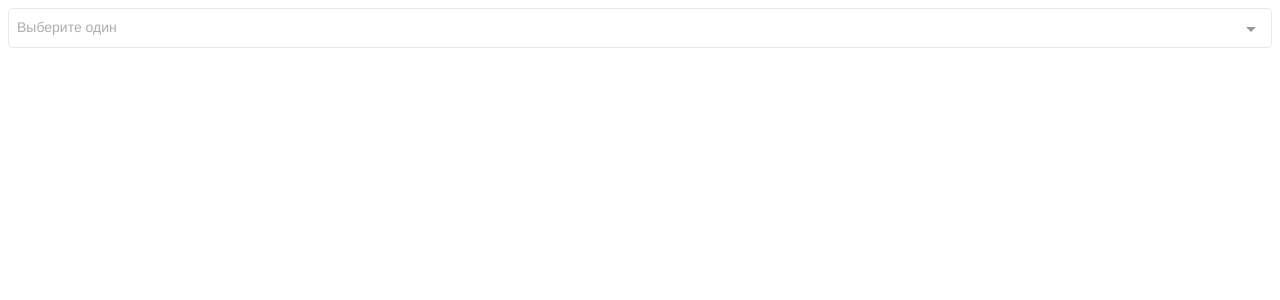
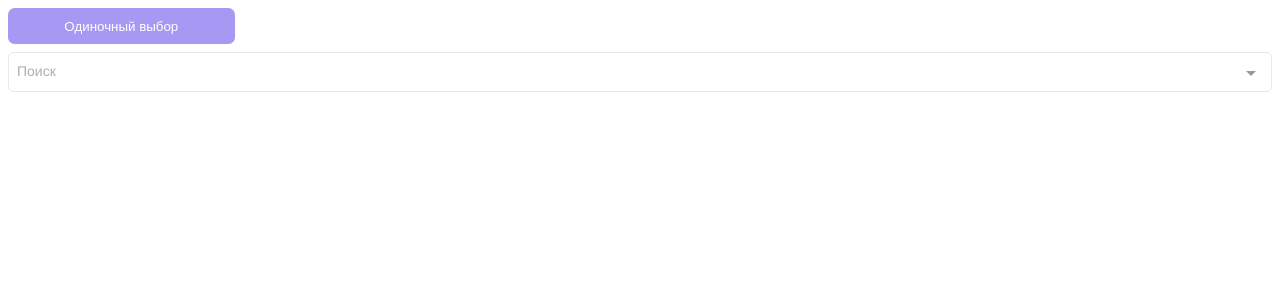
Before and after one commit to danielgreen229/habr-api-vue, a Vue app: page /#/ in a window 1280 px wide. Shown: the top 300 px of the page. Built offline with nearby package versions, Linux system fonts and the light colour scheme; no server answers.

Commit message:
mutipleselect-button

```diff
--- a/src/components/search.vue
+++ b/src/components/search.vue
@@ -1,5 +1,8 @@
 <template>
   	<div class="searcher">
+  		<div class="change-multiselect-button__container">
+  			<button class="change-multiselect__button" @click="multipleSelect = !multipleSelect">{{textSelectButton}}</button>
+  		</div>
 		<multiselect
 		 	v-model="value"
 		 	:options="options"
@@ -12,7 +15,8 @@
 		  	:clear-on-select="true"
 		  	:close-on-select="true"
 		  	:options-limit="300"
-		  	:limit="3"
+		  	:limit="10"
+		  	:limit-text="limitText"
 		 	track-by="alias"
 		 	:max-height="220"
 		  	:show-no-results="true"
@@ -21,6 +25,7 @@
 		  	selectLabel=""
 		  	:multiple="true"
 		  	@select="selectOption(value)"
+		  	noOptions="Начните поиск"
 		>
 	  		<template slot="option" slot-scope="props">
 	  			<searchOption :option="props.option"/>
@@ -52,17 +57,34 @@ export default {
        	value: null,
         options: [],
         isLoading: false,
-        error: ''
+        error: '',
+        multipleSelect: true,
       }
+  	},
+  	computed: {
+  		textSelectButton () {
+  			return !this.multipleSelect ? 'Множественный выбор' : 'Одиночный выбор'
+  		},
   	},
   	watch: {
     	error () {
     		setTimeout (() => {
 	   			this.error = ''
 	   		}, 3000)
+    	},
+    	multipleSelect () {
+    		this.value = null
+    	},
+    	options () {
+    		if(this.options === null || this.options.length == 0) {
+    			this.asyncFind('aaa')
+    		}
     	}
 	},
   	methods: {
+  		limitText (count) {
+	      return `и ${count} других пользователей`
+	    },
   		nameWithLang ({ name, alias }) {
 	      	return  alias ? '@' + alias : name
 	    },
@@ -78,7 +100,7 @@ export default {
 	      }
 	    },
 	    selectOption (value) {
-	    	if(this.value != null && this.value.length > 0) {
+	    	if(this.value != null && this.value.length > 0 && !this.multipleSelect) {
 	    		this.value[0] = this.value[1]
 	    		this.value.pop()
 	    	}
@@ -90,6 +112,21 @@ export default {
 }
 </script>
 <style scoped>
+.change-multiselect-button__container {
+	display: flex;
+	justify-content: flex-start;
+}
+.change-multiselect__button {
+	text-decoration: none;
+	color: white;
+	background-color: #9989f1db;
+	border: none;
+	border-radius: 0.5em;
+	padding: 0.8em 3em;
+    width: 17em;
+	margin-bottom: 8px;
+	cursor: pointer;
+}
 .search-error__container {
 	color: white;
     background-color: #f1a689;
@@ -102,14 +139,14 @@ export default {
     width: calc(100% - 16px);
 }
 .slide-fade-enter-active {
-  transition: all .3s ease;
+  	transition: all .3s ease;
 }
 .slide-fade-leave-active {
-  transition: all .8s cubic-bezier(1.0, 0.5, 0.8, 1.0);
+  	transition: all .8s cubic-bezier(1.0, 0.5, 0.8, 1.0);
 }
 .slide-fade-enter, .slide-fade-leave-to {
-  transform: translateY(-1em);
-  opacity: 0;
+  	transform: translateY(-1em);
+  	opacity: 0;
 }
 >>>.multiselect__tag {
 	background: #91a8ba;
--- a/src/views/Home.vue
+++ b/src/views/Home.vue
@@ -12,7 +12,7 @@ export default {
   	components: { searchOptions },
    	data() {
       return {
-      	propPlaceholder: 'Выберите один'
+      	propPlaceholder: 'Поиск'
       }
   	},
 }
```
Also changed, not shown: src/components/option.vue (+4 -4 lines).
